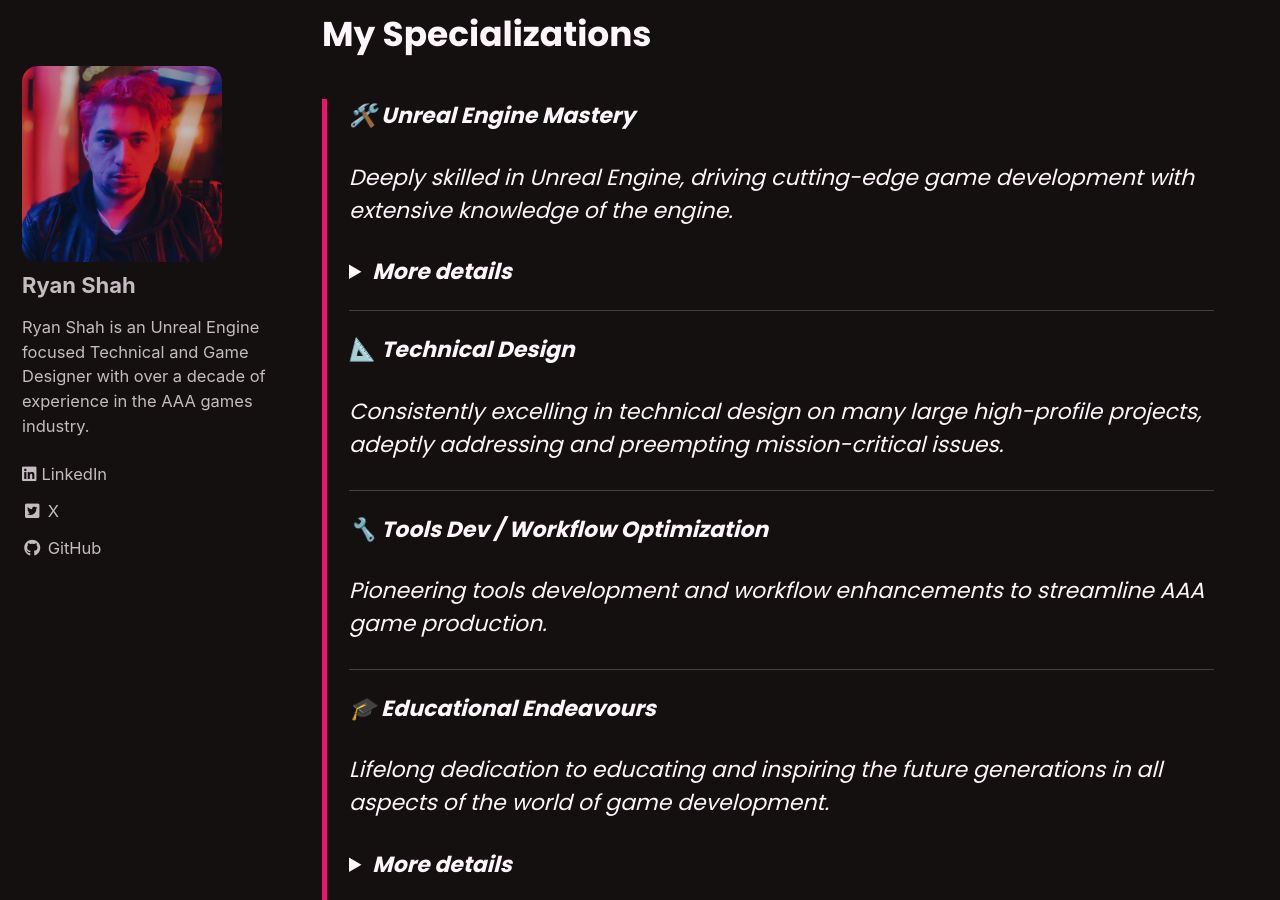
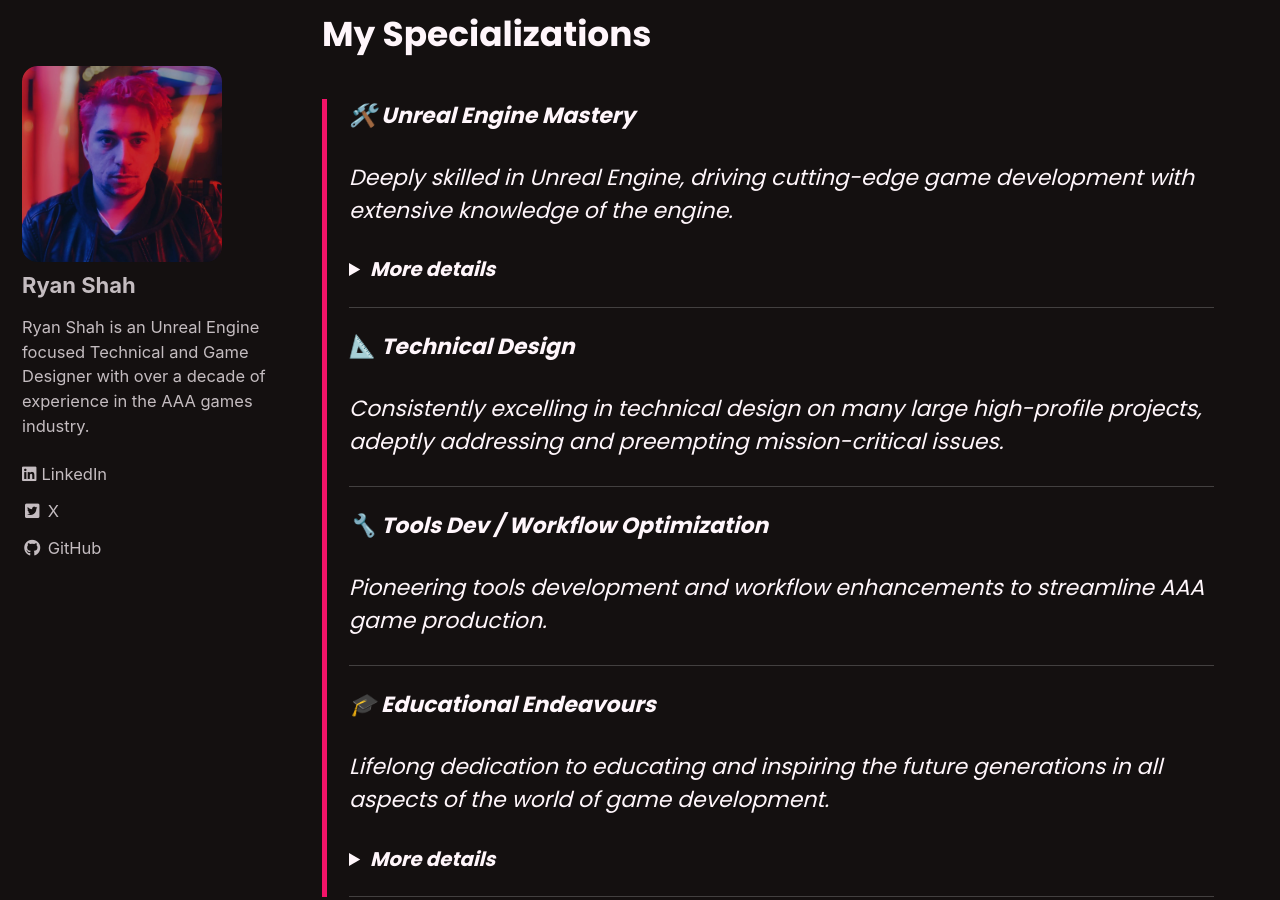
Before and after one commit to KITATUS/ryanshah.github.io, a Jekyll site: the page built from _pages/about.md, in a window 1280 px wide and 900 px high, scrolled down 881 px. Built offline with Jekyll 4.4.1, drawn with Linux system fonts in a browser that asks for light colours; cached includes are drawn as plain includes.

Commit message:
Update about.md

```diff
--- a/_pages/about.md
+++ b/_pages/about.md
@@ -20,7 +20,7 @@
 > Deeply skilled in Unreal Engine, driving cutting-edge game development with extensive knowledge of the engine.
 >
 > <details>
-> <summary><strong>More details</strong></summary>
+> <summary style="font-size: 0.9em;"><strong>More details</strong></summary>
 > <div id="moreUe">
 > <p>My professional journey with Unreal Engine began in 2014 and has since become a cornerstone of my career. Throughout the years of working directly with the engine, I have worked both directly and indirectly with Epic Games; working on their titles and adding additional improvements to the engine.</p>
 > <p>I have a vast knowledge of many facets of the engine, including bleeding edge features. I have contributed directly to the code base of the engine and was one of the original collaborators on the marketplace submission guidelines.</p>
@@ -48,7 +48,7 @@
 > Lifelong dedication to educating and inspiring the future generations in all aspects of the world of game development.
 >
 > <details>
-> <summary><strong>More details</strong></summary>
+> <summary style="font-size: 0.9em;"><strong>More details</strong></summary>
 > <div id="moreEdu">
 > <p>Education is the core of my career. I've written numerous books that have found audiences worldwide, including in China, enriching knowledge of Unreal Engine and game design.</p>
 > <p>My previous educational website served as a significant resource, featuring Unreal projects that have attracted a global audience and used well over 100TB of bandwidth, underscoring the extensive reach and impact of these materials.</p>
```
